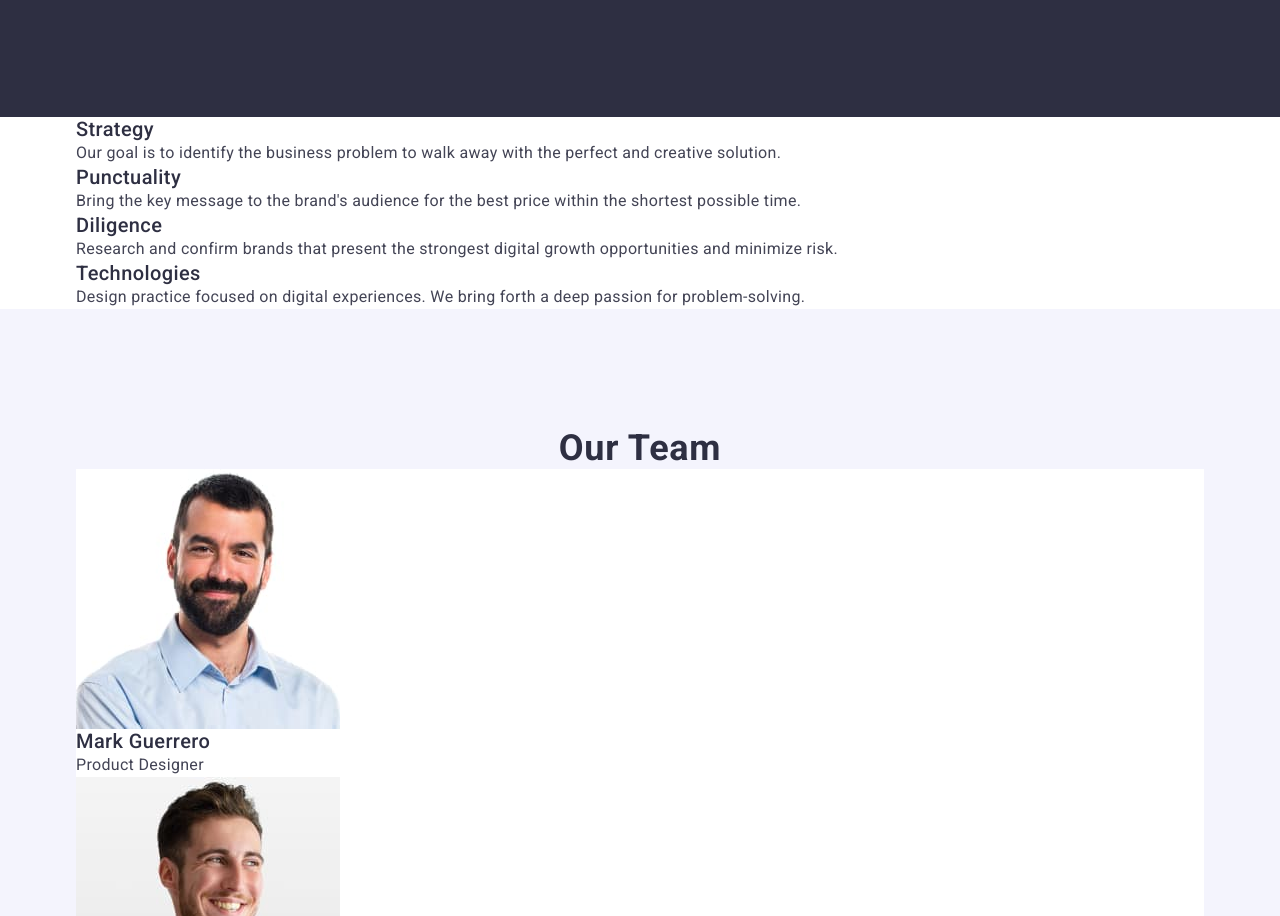
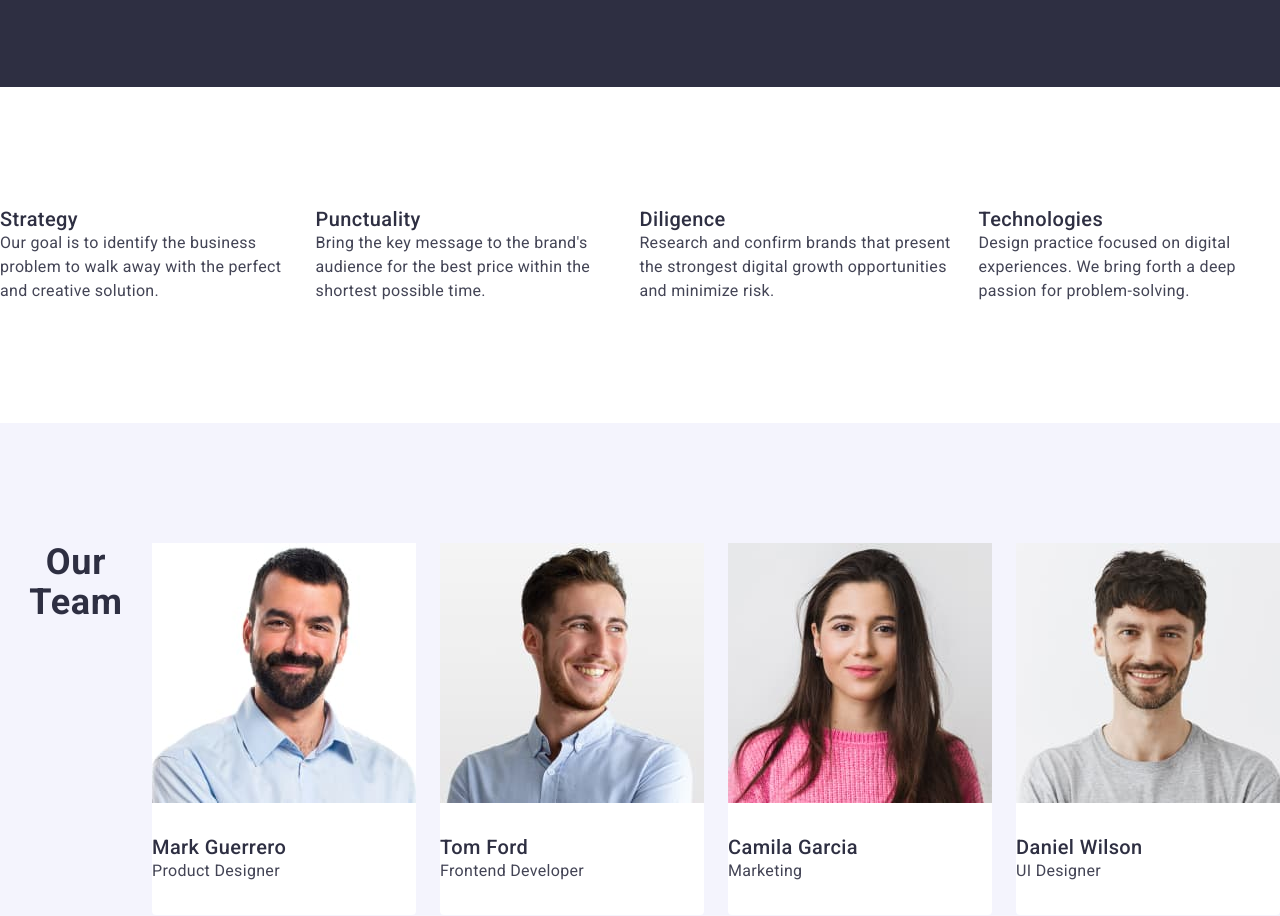
Before and after one commit to Olena457/goit-markup-hw-03, a plain HTML site: page index.html in a window 1280 px wide. Shown: the part 286-1202 px from the top of the page. Drawn offline with nearby package versions, Linux system fonts and the light colour scheme.

Commit message:
section 3

```diff
--- a/css/styles.css
+++ b/css/styles.css
@@ -1,4 +1,5 @@
 /* Base styles------------------- */
+
 body {
   font-family: Roboto, sans-serif;
   color: #434455;
@@ -14,13 +15,13 @@ img {
 }
 /* container */
 .container {
-  width: 1158px;
-  padding-left: 15px;
-  padding-right: 15px;
-  margin: 0 auto;
+  display: flex;
 }
 /* header container */
 .header-container {
+  width: 1158px;
+  margin: 0 auto;
+  padding: 0 15px 0 15px;
   display: flex;
   align-items: center;
   justify-content: space-between;
@@ -101,6 +102,7 @@ p {
   line-height: 1.11; /* 111.111% */
   letter-spacing: 0.02em;
   text-transform: capitalize;
+  margin-bottom: 72px;
 }
 /* h3 style */
 .features-title,
@@ -112,13 +114,27 @@ p {
   line-height: 1.2; /* 120% */
   letter-spacing: 0.02em;
 }
+.wrapper {
+  padding: 32px 0;
+}
+.title-team .person {
+  text-align: center;
+  margin-bottom: 8px;
+}
+.features-title .direction {
+  margin-bottom: 8px;
+}
 /* section team */
 .team-section {
   background-color: #f4f4fd;
 }
+.container .container-team {
+  padding: 32px;
+}
 /* section title */
 .section-title {
   background-color: #2e2f42;
+  padding: 188px 0 188px;
 }
 /* (p)articles styles */
 .article-work,
@@ -127,7 +143,9 @@ p {
   line-height: 1.5; /* 150% */
   letter-spacing: 0.02em;
 }
-
+.article-team .position {
+  text-align: center;
+}
 .section {
   padding: 120px 0;
 }
@@ -184,6 +202,7 @@ p {
   font-weight: 700;
   line-height: 1.07; /* 107.143% */
   letter-spacing: 0.02em;
+  min-width: 496px;
 }
 .hero-btn {
   color: #ffffff;
@@ -191,21 +210,37 @@ p {
   line-height: 1.5; /* 150% */
   letter-spacing: 0.04em;
   background-color: #4d5ae5;
+  display: block;
+  min-width: 169px;
+  height: 56px;
+  border: none;
+  border-radius: 4px;
 }
 .hero-btn:hover,
 .hero-btn:focus {
   background-color: #404bbf;
 }
 /* ul features-list */
+.features-page {
+  padding: 120px 0 120px;
+}
+.features-general {
+  display: flex;
+  gap: 24px;
+}
 .features-list {
   background-color: #ffffff;
+  width: calc((100% - 72) / 4);
 }
 /* page section 3 ---------------------*/
 .cards-team {
-  /* width: calc((100 - 72) / 4); */
+  display: flex;
+  gap: 24px;
 }
 .page-team {
   background-color: #ffffff;
+  width: calc((100% - 72) / 4);
+  border-radius: 0px 0px 4px 4px;
 }
 
 /* footer */
--- a/index.html
+++ b/index.html
@@ -59,7 +59,7 @@
       </div>
     </header>
     <main>
-      <!-- hero section --->
+      <!-- hero section 1--->
 
       <section class="section section-title">
         <div class="container">
@@ -68,34 +68,34 @@
           <button class="hero-btn" type="button">Order Service</button>
         </div>
       </section>
-      <!-- features -->
-      <section>
+      <!-- features 2-->
+      <section class="features-page">
         <div class="container">
           <h2 class="visually-hidden">features of work</h2>
-          <ul>
+          <ul class="features-general">
             <li class="features-list">
-              <h3 class="features-title">Strategy</h3>
+              <h3 class="features-title direction">Strategy</h3>
               <p class="article-work">
                 Our goal is to identify the business problem to walk away with
                 the perfect and creative solution.
               </p>
             </li>
             <li>
-              <h3 class="features-title">Punctuality</h3>
+              <h3 class="features-title direction">Punctuality</h3>
               <p class="article-work">
                 Bring the key message to the brand's audience for the best price
                 within the shortest possible time.
               </p>
             </li>
             <li>
-              <h3 class="features-title">Diligence</h3>
+              <h3 class="features-title direction">Diligence</h3>
               <p class="article-work">
                 Research and confirm brands that present the strongest digital
                 growth opportunities and minimize risk.
               </p>
             </li>
             <li>
-              <h3 class="features-title">Technologies</h3>
+              <h3 class="features-title direction">Technologies</h3>
               <p class="article-work">
                 Design practice focused on digital experiences. We bring forth a
                 deep passion for problem-solving.
@@ -107,7 +107,7 @@
 
       <!-- our team 3-->
       <section class="section team-section">
-        <div class="container">
+        <div class="container container-team">
           <h2 class="title-medium">Our Team</h2>
           <ul class="cards-team">
             <li class="page-team">
@@ -116,8 +116,10 @@
                 alt="Mark Guerrero"
                 width="264"
                 height="260" />
-              <h3 class="title-team">Mark Guerrero</h3>
-              <p class="article-team">Product Designer</p>
+              <div class="wrapper">
+                <h3 class="title-team person">Mark Guerrero</h3>
+                <p class="article-team position">Product Designer</p>
+              </div>
             </li>
             <li class="page-team">
               <img
@@ -125,8 +127,10 @@
                 alt="Tom Ford"
                 width="264"
                 height="260" />
-              <h3 class="title-team">Tom Ford</h3>
-              <p class="article-team">Frontend Developer</p>
+              <div class="wrapper">
+                <h3 class="title-team person">Tom Ford</h3>
+                <p class="article-team position">Frontend Developer</p>
+              </div>
             </li>
             <li class="page-team">
               <img
@@ -134,8 +138,10 @@
                 alt="Camila Garcia"
                 width="264"
                 height="260" />
-              <h3 class="title-team">Camila Garcia</h3>
-              <p class="article-team">Marketing</p>
+              <div class="wrapper">
+                <h3 class="title-team person">Camila Garcia</h3>
+                <p class="article-team position">Marketing</p>
+              </div>
             </li>
             <li class="page-team">
               <img
@@ -143,8 +149,10 @@
                 alt="Daniel Wilson"
                 width="264"
                 height="260" />
-              <h3 class="title-team">Daniel Wilson</h3>
-              <p class="article-team">UI Designer</p>
+              <div class="wrapper">
+                <h3 class="title-team person">Daniel Wilson</h3>
+                <p class="article-team position">UI Designer</p>
+              </div>
             </li>
           </ul>
         </div>
```
